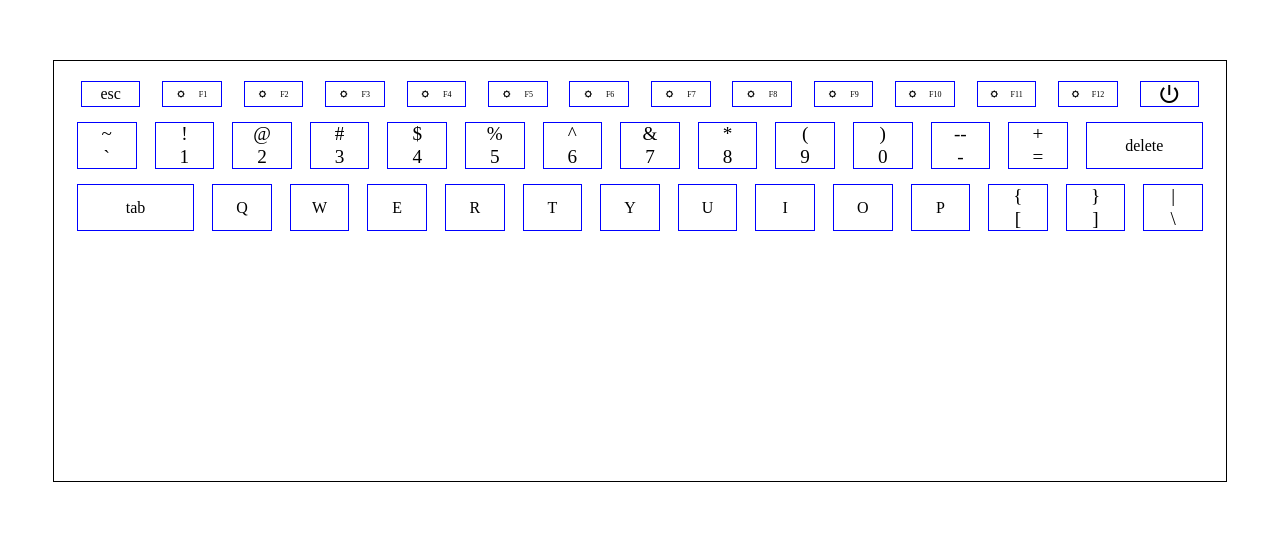
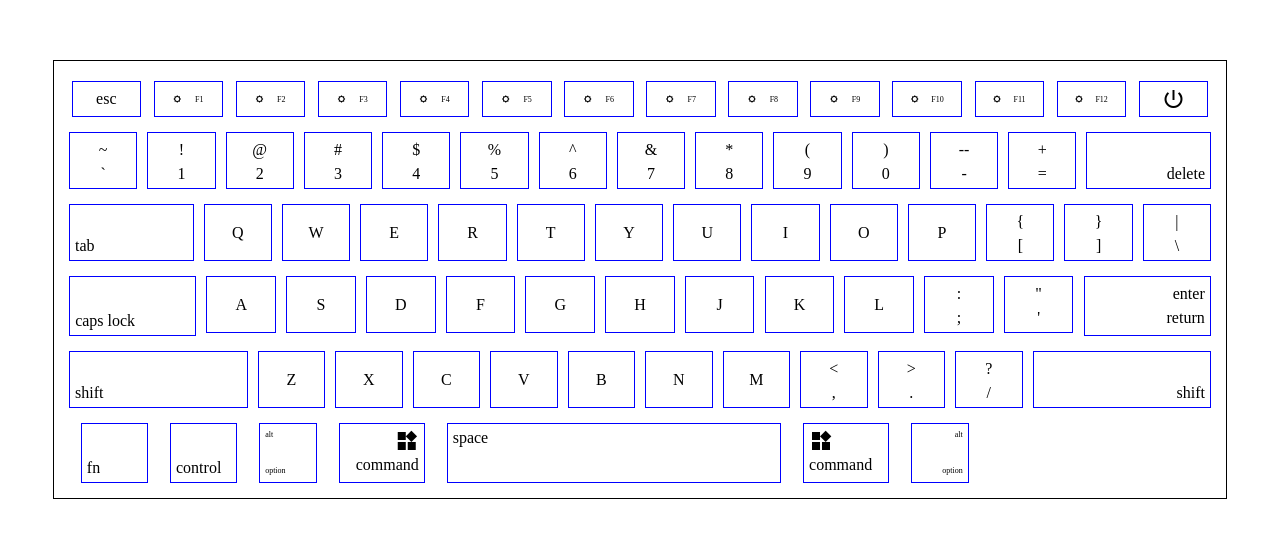
Before and after one commit to kbrowning718/keyboard, a plain HTML site: page index.html in a window 1280 px wide. Shown: the part 260-798 px from the top of the page. Drawn offline with Linux system fonts and the light colour scheme.

Commit message:
full keyboard minus arrow buttons

```diff
--- a/index.html
+++ b/index.html
@@ -10,7 +10,7 @@
 
 <div class="keyboard-container">
   <div class="keyboard-row">
-  <div class="keyboard-key esc">esc</div>
+  <div class="keyboard-key fkey">esc</div>
   <div class="keyboard-key fkey">
     <span class="material-icons">
     brightness_low
@@ -160,7 +160,7 @@ power_settings_new
         </span>
       <span class="number-label">=</span></div>
 
-        <div class="keyboard-key delete">delete</div>
+        <div class="keyboard-key command delete flex-right">delete</div>
 
 
 
@@ -168,7 +168,7 @@ power_settings_new
     </div>
 
     <div class="keyboard-row">
-<div class="keyboard-key tab">tab</div>
+<div class="keyboard-key command tab">tab</div>
 
 <div class="keyboard-key letter">Q</div>
 <div class="keyboard-key letter">W</div>
@@ -200,6 +200,99 @@ power_settings_new
 
     </div>
 
+    <div class="keyboard-row">
+      <div class="keyboard-key command caps">caps lock</div>
+      <div class="keyboard-key letter">A</div>
+      <div class="keyboard-key letter">S</div>
+      <div class="keyboard-key letter">D</div>
+      <div class="keyboard-key letter">F</div>
+      <div class="keyboard-key letter">G</div>
+      <div class="keyboard-key letter">H</div>
+      <div class="keyboard-key letter">J</div>
+      <div class="keyboard-key letter">K</div>
+      <div class="keyboard-key letter">L</div>
+
+      <div class="keyboard-key number">
+        <span class="number-icon">
+      :
+        </span>
+      <span class="number-label">;</span></div>
+
+      <div class="keyboard-key number">
+        <span class="number-icon">
+      "
+        </span>
+      <span class="number-label">'</span></div>
+      <div class="keyboard-key command enter flex-right">
+<span class="number-icon">
+  enter </span>
+  <span class="number-label">return</span>
+      </div>
+
+
+
+      </div>
+
+      <div class="keyboard-row">
+        <div class="keyboard-key shift-left">shift</div>
+        <div class="keyboard-key letter">Z</div>
+        <div class="keyboard-key letter">X</div>
+        <div class="keyboard-key letter">C</div>
+        <div class="keyboard-key letter">V</div>
+        <div class="keyboard-key letter">B</div>
+        <div class="keyboard-key letter">N</div>
+        <div class="keyboard-key letter">M</div>
+
+        <div class="keyboard-key number">
+          <span class="number-icon">
+        <
+          </span>
+        <span class="number-label">,</span></div>
+
+        <div class="keyboard-key number">
+          <span class="number-icon">
+        >
+          </span>
+        <span class="number-label">.</span></div>
+
+        <div class="keyboard-key number">
+          <span class="number-icon">
+        ?
+          </span>
+        <span class="number-label">/</span></div>
+        <div class="keyboard-key shift-right">shift</div>
+
+
+      </div>
+
+      <div class="spacebar-container">
+      <div class="keyboard-key fn">fn</div>
+      <div class="keyboard-key ctrl">control</div>
+        <div class="keyboard-key alt-op-left flex-left">
+        <span class="number-icon">alt</span>
+      <span class="number-label">option</span></div>
+      <div class="keyboard-key cmd-left flex-right">
+      <span class="number-icon"><span class="material-icons">
+widgets
+</span></span>
+    <span class="number-label">command</span></div>
+
+    <div class="keyboard-key space">space</div>
+
+    <div class="keyboard-key cmd-right flex-left">
+    <span class="number-icon"><span class="material-icons">
+  widgets
+  </span></span>
+  <span class="number-label">command</span></div>
+
+    <div class="keyboard-key alt-op-right flex-right">
+    <span class="number-icon">alt</span>
+  <span class="number-label">option</span></div>
+
+
+
+        </div>
+
   </div>
 
 <script type="text/javascript" src="./index.js"></script>
--- a/styles.css
+++ b/styles.css
@@ -7,21 +7,74 @@ margin: 0;
   flex-direction: column;
 }
 
-.delete, .tab {
+.shift-left, .shift-right {
+  width:15%;
+  height: inherit;
+}
+
+.command {
   width: 10%;
   height: inherit;
 }
 
-.esc, .power {
-  width:5%;
+.power {
+  width: 5%;
+  justify-content: center;
+  align-items: center;
 }
 
 
+.tab, .caps, .shift-left, .fn, .ctrl {
+  justify-content: flex-end;
+  flex-direction: column;
+  padding: 5px;
+  align-items: flex-start;
+}
+
+.fn, .ctrl {
+  width: 6%;
+}
+
+
+.flex-left {
+  display: flex;
+  flex-direction: column;
+  justify-content: space-between;
+  align-items: flex-start;
+}
+
+.flex-right {
+  height: inherit;
+  display: flex;
+  flex-direction: column;
+  justify-content: space-between;
+  align-items: flex-end;
+}
+
+.alt-op-left, .alt-op-right {
+  width: 5%;
+  font-size: .5em;
+}
+
+.cmd-left, .cmd-right {
+  width: 8%;
+
+}
+
+.space {
+width: 35%;
+}
+
+
+.shift-right, .delete {
+  flex-direction: column-reverse;
+  align-items: flex-end;
+}
 
 .keyboard-container {
   margin: 25% auto;
   border: 1px solid;
-  height: 50%;
+max-height: 100%;
   width: 90%;
   padding: 10px;
 }
@@ -34,22 +87,24 @@ margin: 0;
   justify-content: space-evenly;
 }
 
+.spacebar-container {
+  max-width: 80%;
+  display: flex;
+  justify-content: space-evenly;
+}
+
 .keyboard-key {
   border: 1px solid blue;
   display: flex;
-  align-items: center;
-  justify-content: center;
   margin: 5px;
-}
-
-.command {
-  height: 30px;
+  padding: 5px;
 }
 
 .fkey {
   display: flex;
   justify-content: space-evenly;
   width: 5%;
+  align-items: center;
 }
 
 .number, .letter {
@@ -57,7 +112,8 @@ margin: 0;
   width: 5%;
   display: flex;
   flex-direction: column;
-  justify-content: space-evenly
+  justify-content: space-evenly;
+  align-items: center;
 }
 
 .keyboard-key.fkey > .material-icons, .keyboard-key.number > .material-icons {
@@ -68,7 +124,8 @@ margin: 0;
   font-size: .5em;
 }
 
-.number-label, .number-icon, .letter-label {
-  font-size: 1.2em;
+.number-label, .letter-label, .number-icon  {
+  font-size: 1em;
   font-weight: 400;
+  line-height: 1.5;
 }
```
